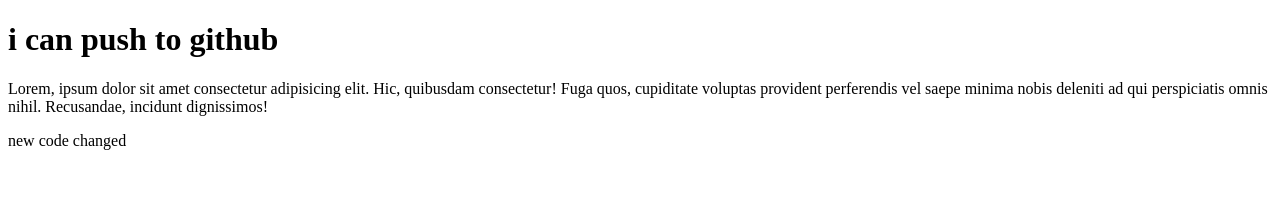
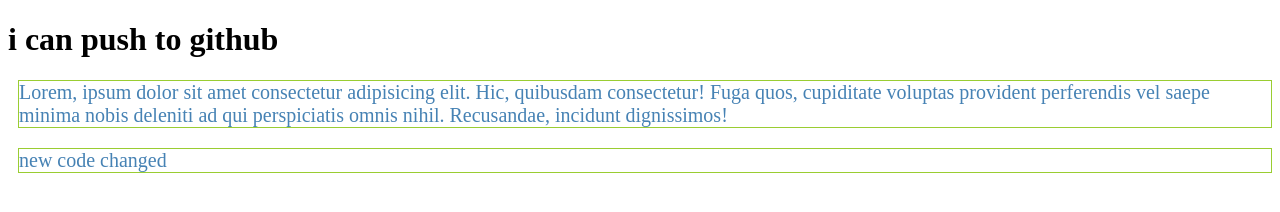
Before and after one commit to mohammadibrahim11/my-first-repo, a plain HTML site: page index.html in a window 1280 px wide. Drawn offline with Linux system fonts and the light colour scheme.

Commit message:
add new code

```diff
--- a/index.html
+++ b/index.html
@@ -5,6 +5,7 @@
     <meta http-equiv="X-UA-Compatible" content="IE=edge">
     <meta name="viewport" content="width=device-width, initial-scale=1.0">
     <title>my first repo</title>
+    <link rel="stylesheet" href="style.css">
 </head>
 <body>
     <h1>
--- /dev/null
+++ b/style.css
@@ -0,0 +1,6 @@
+p{
+    color: steelblue;
+    font-size: 20px;
+    border: 1px solid yellowgreen;
+    margin-left: 10px;
+}
```
